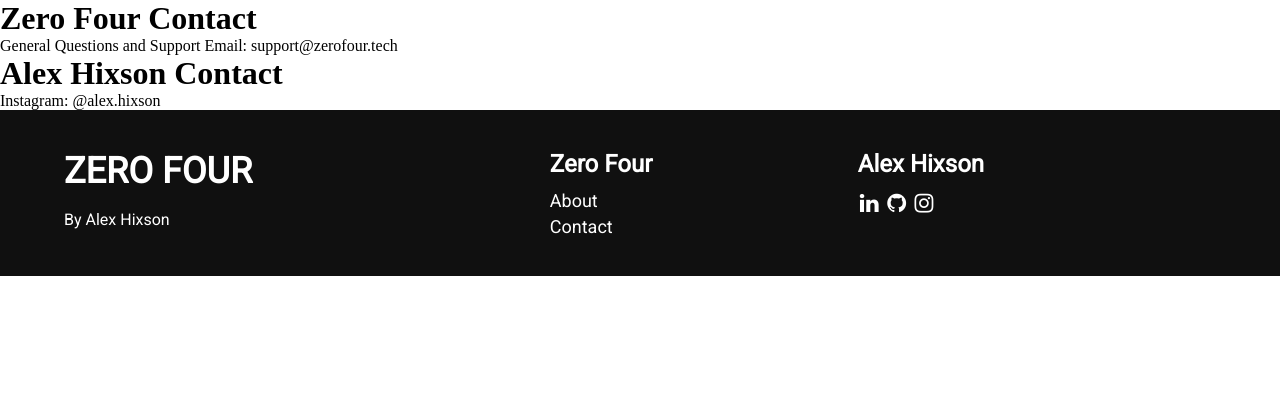
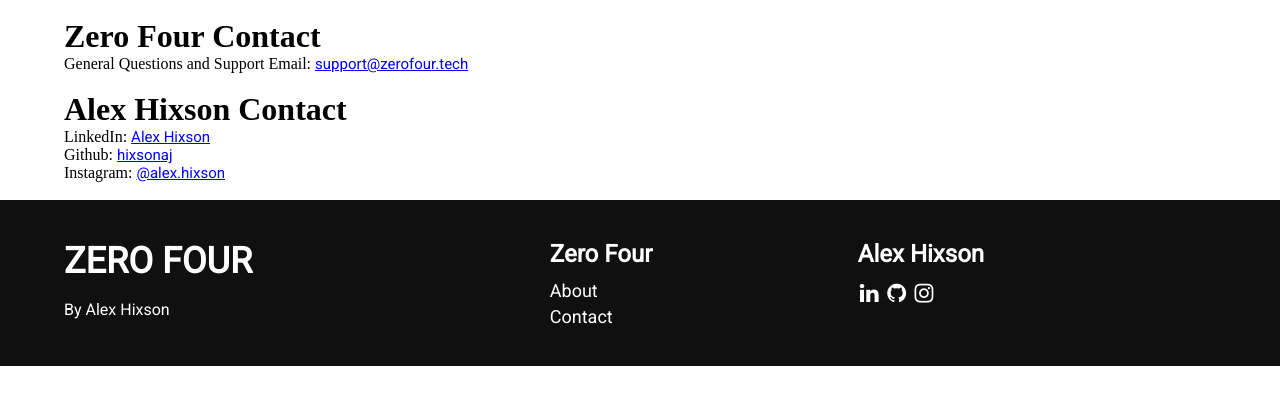
Before and after one commit to hixsonaj/htdocs, a PHP site: page /contact.php in a window 1280 px wide. Shown: the part 80-485 px from the top of the page. Run offline with PHP 8.4, Linux system fonts and the light colour scheme.

Commit message:
slight format and update to contact and about page -update and about need more work

```diff
--- a/about.php
+++ b/about.php
@@ -10,7 +10,7 @@
       ?>
     </header>
     <main>
-      <link rel="stylesheet" type="text/css" href="post_style.css">
+      <link rel="stylesheet" type="text/css" href="about_contact.css">
         <div class="post">
           <h1>About Zero Four</h1>
           <p>Zero Four is an LLC registered in Washington State. Zero Four is a platform for me (Alex Hixson) to showcase my projects and career progression. Currently, there's no defined purpose behind it, but if you want you could call it a tech startup. It's just me running everything, so things move slowly, but I try to always be working on something.</p>
--- /dev/null
+++ b/about_contact.css
@@ -0,0 +1,19 @@
+*{
+    margin: 0;
+    padding: 0;
+    list-style: none;
+    text-decoration: none;
+    color: inherit;
+}
+
+.post {
+  width: 90%;
+  margin: 18 auto;
+}
+
+.post a {
+  color: blue;
+  font-family: "Roboto";
+  font-size: 15px;
+  text-decoration: underline;
+}
--- a/contact.php
+++ b/contact.php
@@ -10,13 +10,15 @@
       ?>
     </header>
     <main>
-      <link rel="stylesheet" type="text/css" href="post_style.css">
+      <link rel="stylesheet" type="text/css" href="about_contact.css">
       <div class="post" id="Zero_Four">
         <h1>Zero Four Contact</h1>
         <p>General Questions and Support Email: <a href="mailto:support@zerofour.tech">support@zerofour.tech</a></p>
       </div>
       <div class="post" id="Alex_Hixson">
         <h1>Alex Hixson Contact</h1>
+        <p>LinkedIn: <a href="https://www.linkedin.com/in/alex-hixson-16049524b/">Alex Hixson</a></p>
+        <p>Github: <a href="https://github.com/hixsonaj">hixsonaj</a></p>
         <p>Instagram: <a href="https://www.instagram.com/alex.hixson/">@alex.hixson</a></p>
       </div>
     </main>
```
